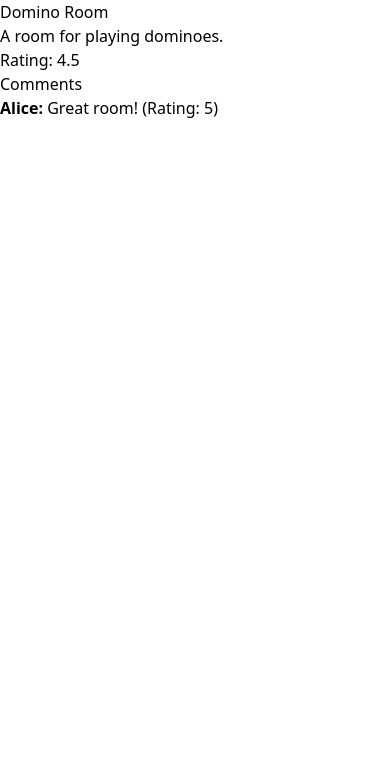
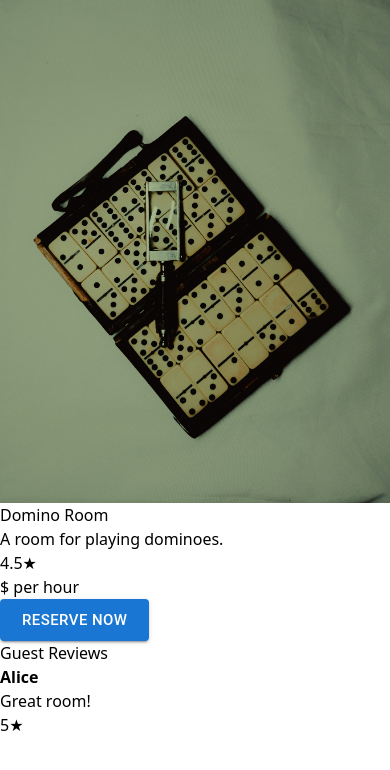
Before and after one commit to KhalidaAkhverdiyeva/GameApp-Trial, a React (Vite) app: page /rooms/1 in a window 390 px wide. Shown: the top 770 px of the page. Built offline with nearby package versions, Linux system fonts and the light colour scheme.

Commit message:
feat: room detail info added

```diff
--- a/src/components/RoomDetails.jsx
+++ b/src/components/RoomDetails.jsx
@@ -1,29 +1,83 @@
-import React from 'react';
+import { useState, useEffect } from 'react';
 import { useParams } from 'react-router-dom';
 import mockData from '../data/mockData.json';
+import { CircularProgress, Button } from '@mui/material';
+import { Link } from 'react-router-dom';
 
 const RoomDetails = () => {
   const { id } = useParams();
-  const room = mockData.rooms.find(room => room.id === parseInt(id));
+  const [loading, setLoading] = useState(true);
+  const [room, setRoom] = useState(null);
+
+  useEffect(() => {
+    setLoading(true);
+    const timer = setTimeout(() => {
+      const roomDetail = mockData.rooms.find(room => room.id === parseInt(id));
+      setRoom(roomDetail);
+      setLoading(false);
+    }, 2000);
+
+    return () => clearTimeout(timer);
+  }, [id]);
+
+  if (loading) {
+    return (
+      <div className="flex justify-center items-center h-screen">
+         <CircularProgress sx={{ color: 'orange' }} />
+      </div>
+    );
+  }
 
   if (!room) {
-    return <div>Room not found</div>;
+    return <div className="flex justify-center items-center h-screen">Room not found</div>;
   }
 
   return (
-    <div className="p-4">
-      <h1 className="text-2xl font-bold">{room.name}</h1>
-      <p>{room.description}</p>
-      <p>Rating: {room.rating}</p>
-      <h2 className="text-xl mt-4">Comments</h2>
-      <ul>
+    <div className="p-8 max-w-screen-lg mx-auto">
+      {/* Room Image */}
+      <div className="relative mb-6">
+        <img
+          src={room.image}
+          alt={room.name}
+          className="w-full h-[400px] object-cover rounded-lg shadow-lg"
+        />
+      </div>
+
+      {/* Room Info */}
+      <div className="flex flex-col md:flex-row md:items-center justify-between mb-6">
+        <div>
+          <h1 className="text-3xl font-bold text-gray-800">{room.name}</h1>
+          <p className="text-lg text-gray-600 mt-2">{room.description}</p>
+          <div className="flex items-center text-yellow-400 mt-4">
+            <span>{room.rating}</span>
+            <span className="ml-1">★</span>
+          </div>
+        </div>
+        <div className="mt-4 md:mt-0">
+          <div className="text-xl font-semibold text-gray-900">${room.price} per hour</div>
+          <Link to="/reservation" className="inline-block mt-4">
+            <Button variant="contained" color="primary" size="large">
+              Reserve Now
+            </Button>
+          </Link>
+        </div>
+      </div>
+
+      {/* Comments Section */}
+      <h2 className="text-2xl font-semibold text-gray-800 mb-4">Guest Reviews</h2>
+      <ul className="space-y-4">
         {room.comments.map((comment, index) => (
-          <li key={index}>
-            <strong>{comment.user}:</strong> {comment.comment} (Rating: {comment.rating})
+          <li key={index} className="border-b pb-4">
+            <strong className="font-semibold">{comment.user}</strong>
+            <p className="text-gray-600">{comment.comment}</p>
+            <div className="flex items-center text-yellow-400 mt-1">
+              <span>{comment.rating}</span>
+              <span className="ml-1">★</span>
+            </div>
           </li>
         ))}
       </ul>
-      {/* Add ReservationModal and CommentForm components here */}
+
     </div>
   );
 };
--- a/src/components/RoomList.jsx
+++ b/src/components/RoomList.jsx
@@ -7,6 +7,7 @@ import Skeleton from '@mui/material/Skeleton';
 const RoomList = () => {
   const [loading, setLoading] = useState(true);
   const [filteredRooms, setFilteredRooms] = useState(mockData.rooms);
+
 
 
   useEffect(() => {
@@ -54,6 +55,7 @@ const RoomList = () => {
               </div>
             ))
           : filteredRooms.map(room => (
+            <Link to={`/rooms/${room.id}`} key={room.id}>
               <div
                 key={room.id}
                 className="border-solid border-[1px] border-[#eae8e8] rounded-[20px] shadow-md overflow-hidden relative group transition-all duration-500"
@@ -63,6 +65,8 @@ const RoomList = () => {
                   <img
                     src={room.image}
                     alt={`${room.name} Image`}
+                    loading="lazy"
+                    width="600" height="400"
                     className="w-full h-[350px] object-cover opacity-90 transition-transform duration-500 group-hover:scale-110"
                   />
                   <div className="absolute inset-0 bg-black bg-opacity-10"></div>
@@ -82,15 +86,14 @@ const RoomList = () => {
                   {/* Description and Actions */}
                   <div className="mt-auto">
                     <p className="text-sm text-gray-300 mb-4">{room.description}</p>
-                    {/* Price */}
                     <div className="text-lg font-bold mb-2">$20 per hour</div>
-                    {/* More Button */}
-                    <Link to={`/rooms/${room.id}`} className="text-orange-400 hover:underline">
+                    <button  className="text-orange-400 hover:underline">
                       More
-                    </Link>
+                    </button>
                   </div>
                 </div>
-              </div>
+              </div></Link>
+
             ))}
       </div>
     </div>
--- a/src/data/mockData.json
+++ b/src/data/mockData.json
@@ -8,7 +8,7 @@
         "comments": [
           { "user": "Alice", "comment": "Great room!", "rating": 5 }
         ],
-        "image": "assets/domino.jpg"
+        "image": "/assets/domino.jpg"
       },
       {
         "id": 2,
@@ -16,7 +16,7 @@
         "description": "A room for playing Uno.",
         "rating": 4.0,
         "comments": [],
-        "image": "assets/uno2.jpg"
+        "image": "/assets/uno2.jpg"
       },
       {
         "id": 3,
@@ -26,7 +26,7 @@
         "comments": [
           { "user": "Bob", "comment": "Challenging games here!", "rating": 4 }
         ],
-        "image": "assets/chess2.jpg"
+        "image": "/assets/chess2.jpg"
       },
       {
         "id": 4,
@@ -36,7 +36,7 @@
         "comments": [
           { "user": "Charlie", "comment": "Great atmosphere!", "rating": 5 }
         ],
-        "image": "assets/poker.jpg"
+        "image": "/assets/poker.jpg"
       },
       {
         "id": 5,
@@ -46,7 +46,7 @@
         "comments": [
           { "user": "Diana", "comment": "Fun and challenging!", "rating": 4 }
         ],
-        "image": "assets/scrabble.jpg"
+        "image": "/assets/scrabble.jpg"
       },
       {
         "id": 6,
@@ -54,7 +54,7 @@
         "description": "A room for playing Monopoly.",
         "rating": 4.2,
         "comments": [],
-        "image": "assets/monopoly.jpg"
+        "image": "/assets/monopoly.jpg"
       },
       {
         "id": 7,
@@ -64,7 +64,7 @@
         "comments": [
           { "user": "Emily", "comment": "Great fun for groups!", "rating": 5 }
         ],
-        "image": "assets/dart.jpg"
+        "image": "/assets/dart.jpg"
       },
       {
         "id": 8,
@@ -74,7 +74,7 @@
         "comments": [
           { "user": "Frank", "comment": "Engaging and entertaining!", "rating": 5 }
         ],
-        "image": "assets/billiards.jpg"
+        "image": "/assets/billiards.jpg"
       },
       {
         "id": 9,
@@ -82,7 +82,7 @@
         "description": "A room for playing table tennis.",
         "rating": 4.7,
         "comments": [],
-        "image": "assets/tabletennis.jpg"
+        "image": "/assets/tabletennis.jpg"
       },
       {
         "id": 10,
@@ -92,7 +92,7 @@
         "comments": [
           { "user": "George", "comment": "Best FIFA experience ever!", "rating": 5 }
         ],
-        "image": "assets/fifia.jpg"
+        "image": "/assets/fifia.jpg"
       },
       {
         "id": 11,
@@ -100,7 +100,7 @@
         "description": "A room for quiz nights.",
         "rating": 4.5,
         "comments": [],
-        "image": "assets/quiz.jpg"
+        "image": "/assets/quiz.jpg"
       },
       {
         "id": 12,
@@ -110,7 +110,7 @@
         "comments": [
           { "user": "Hannah", "comment": "Fun with family and friends!", "rating": 4 }
         ],
-        "image": "assets/jenga.jpg"
+        "image": "/assets/jenga.jpg"
       },
       {
         "id": 13,
@@ -118,7 +118,7 @@
         "description": "A room for playing Guess Who.",
         "rating": 4.3,
         "comments": [],
-        "image": "assets/guesswho.jpg"
+        "image": "/assets/guesswho.jpg"
       },
       {
         "id": 14,
@@ -128,7 +128,7 @@
         "comments": [
           { "user": "Ian", "comment": "Perfect for parties!", "rating": 5 }
         ],
-        "image": "assets/beerpong.jpg"
+        "image": "/assets/beerpong.jpg"
       }
     ],
     "users": [
```
